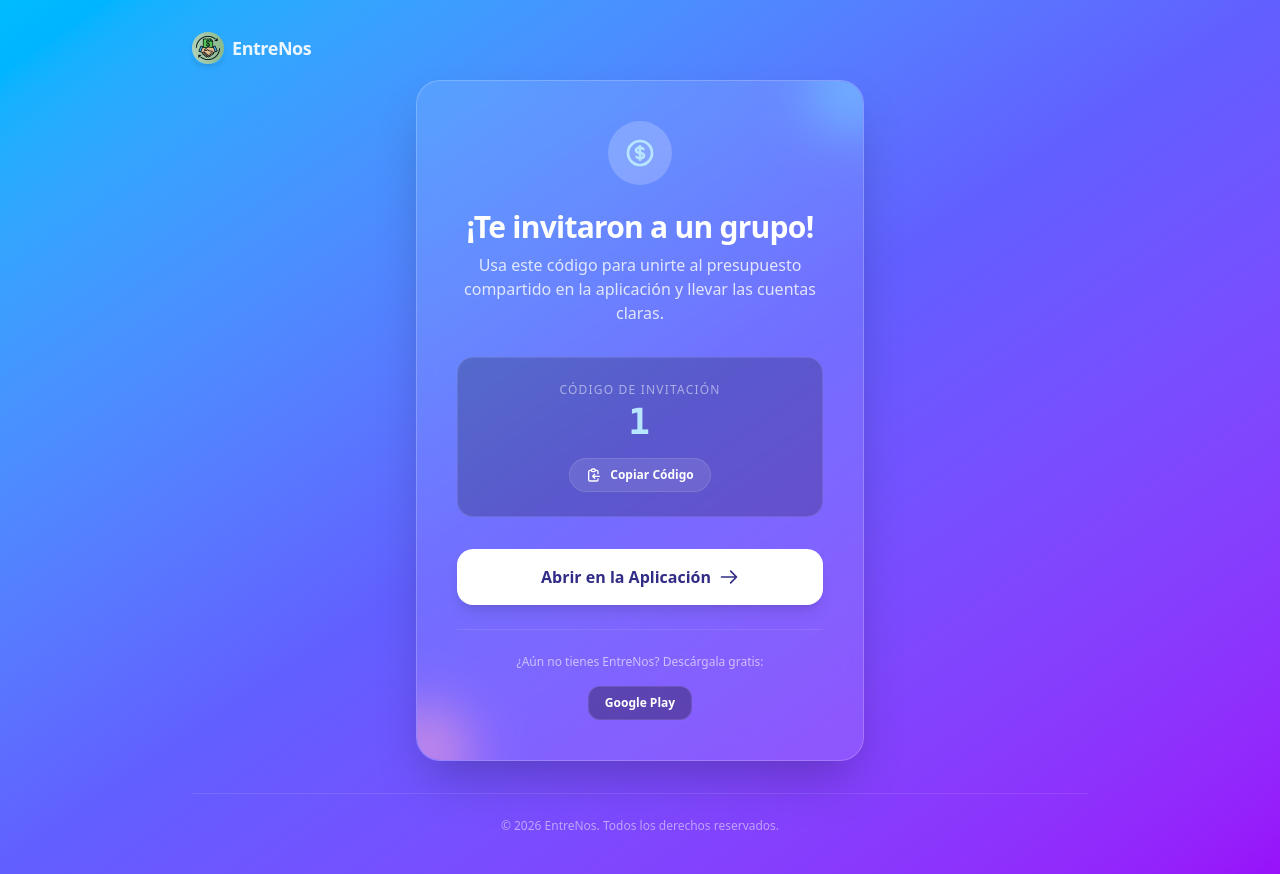
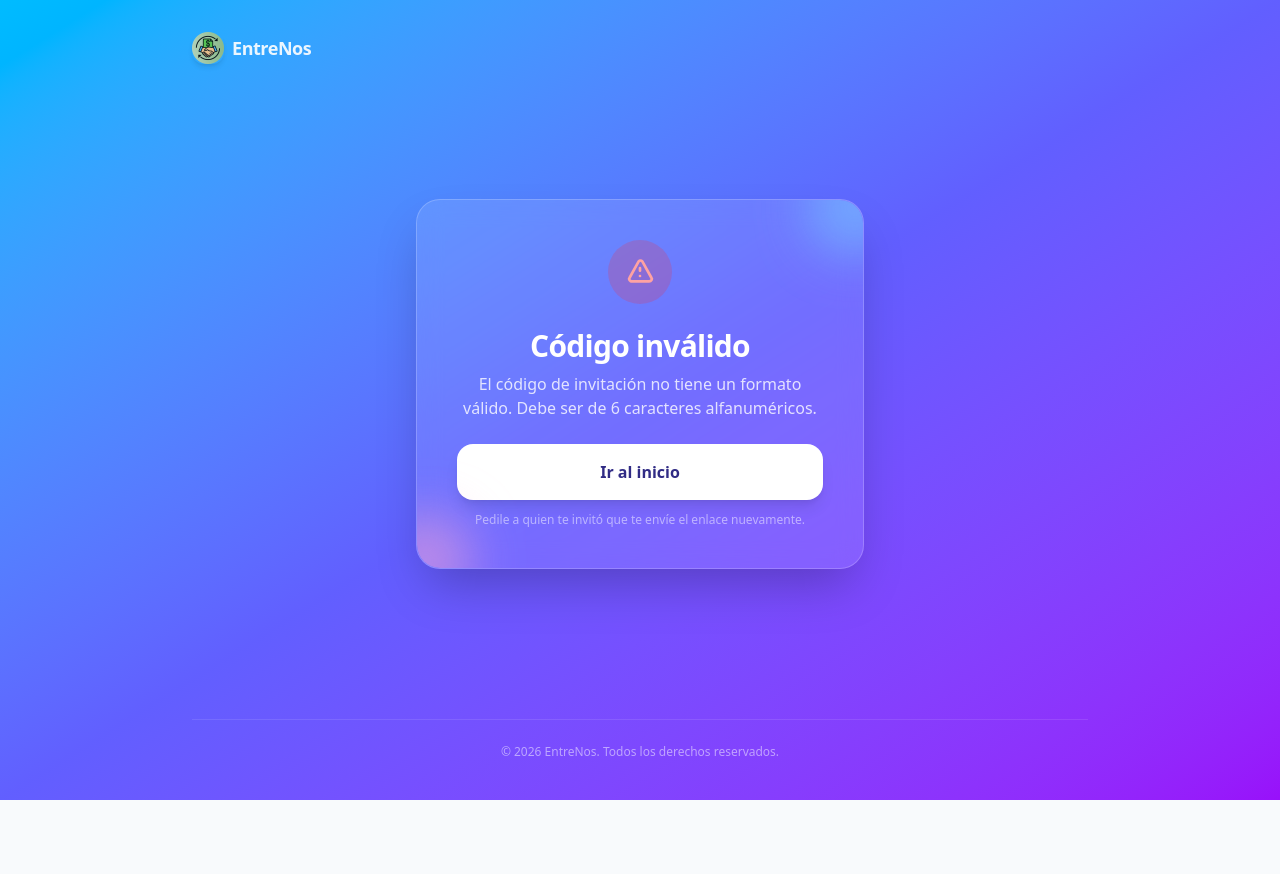
Before and after one commit to JoniMeichtry11/EntreNos-web, an Angular app: page /join-group/1 in a window 1280 px wide. After the commit the page ends 800 px from the top, so only its background shows below. Built offline with nearby package versions, Linux system fonts and the light colour scheme.

Commit message:
feat: update join-group

```diff
--- a/src/app/join-group/join-group.component.html
+++ b/src/app/join-group/join-group.component.html
@@ -15,6 +15,30 @@
       <div class="absolute -top-10 -right-10 w-24 h-24 bg-sky-300 rounded-full mix-blend-multiply filter blur-xl opacity-30 animate-pulse"></div>
       <div class="absolute -bottom-10 -left-10 w-24 h-24 bg-pink-300 rounded-full mix-blend-multiply filter blur-xl opacity-30 animate-pulse"></div>
 
+      <!-- ═══ INVALID CODE STATE ═══ -->
+      <ng-container *ngIf="invalidCode">
+        <!-- Error Icon -->
+        <div class="inline-flex items-center justify-center w-16 h-16 rounded-full bg-red-500/20 mb-6 relative">
+          <svg class="h-8 w-8 text-red-300" fill="none" viewBox="0 0 24 24" stroke="currentColor">
+            <path stroke-linecap="round" stroke-linejoin="round" stroke-width="2" d="M12 9v2m0 4h.01m-6.938 4h13.856c1.54 0 2.502-1.667 1.732-2.5L13.732 4c-.77-.833-1.964-.833-2.732 0L4.082 16.5c-.77.833.192 2.5 1.732 2.5z" />
+          </svg>
+        </div>
+
+        <h1 class="text-2xl md:text-3xl font-extrabold tracking-tight mb-2">Código inválido</h1>
+        <p class="text-white/80 text-sm md:text-base mb-6">{{ errorMessage }}</p>
+
+        <!-- Suggest actions -->
+        <div class="space-y-3">
+          <a routerLink="/"
+            class="block w-full bg-white text-indigo-900 hover:bg-sky-50 font-extrabold py-4 px-6 rounded-2xl shadow-lg transition-all duration-300 hover:shadow-xl hover:-translate-y-0.5 active:translate-y-0">
+            Ir al inicio
+          </a>
+          <p class="text-white/50 text-xs">Pedile a quien te invitó que te envíe el enlace nuevamente.</p>
+        </div>
+      </ng-container>
+
+      <!-- ═══ VALID CODE STATE ═══ -->
+      <ng-container *ngIf="!invalidCode">
         <!-- Icon -->
         <div class="inline-flex items-center justify-center w-16 h-16 rounded-full bg-white/20 mb-6 relative">
           <svg class="h-8 w-8 text-sky-200" fill="none" viewBox="0 0 24 24" stroke="currentColor">
@@ -34,35 +58,69 @@
 
           <button
             (click)="copyCode()"
-          class="mt-4 inline-flex items-center gap-2 bg-white/10 hover:bg-white/20 active:scale-95 transition-all text-xs font-semibold px-4 py-2 rounded-full border border-white/10"
+            [class]="copied
+              ? 'mt-4 inline-flex items-center gap-2 bg-green-500/30 text-green-200 text-xs font-semibold px-4 py-2 rounded-full border border-green-400/30 transition-all'
+              : 'mt-4 inline-flex items-center gap-2 bg-white/10 hover:bg-white/20 active:scale-95 transition-all text-xs font-semibold px-4 py-2 rounded-full border border-white/10'"
           >
-          <svg class="h-4 w-4" fill="none" viewBox="0 0 24 24" stroke="currentColor">
+            <!-- Copy icon -->
+            <svg *ngIf="!copied" class="h-4 w-4" fill="none" viewBox="0 0 24 24" stroke="currentColor">
               <path stroke-linecap="round" stroke-linejoin="round" stroke-width="2" d="M8 5H6a2 2 0 00-2 2v12a2 2 0 002 2h10a2 2 0 002-2v-1M8 5a2 2 0 002 2h2a2 2 0 002-2M8 5a2 2 0 012-2h2a2 2 0 012 2m0 0h2a2 2 0 012 2v3m2 4H10m0 0l3-3m-3 3l3 3" />
             </svg>
-          {{ copied ? '¡Copiado!' : 'Copiar Código' }}
+            <!-- Checkmark icon -->
+            <svg *ngIf="copied" class="h-4 w-4" fill="none" viewBox="0 0 24 24" stroke="currentColor">
+              <path stroke-linecap="round" stroke-linejoin="round" stroke-width="2" d="M5 13l4 4L19 7" />
+            </svg>
+            {{ copied ? '¡Código copiado!' : 'Copiar Código' }}
           </button>
         </div>
 
         <!-- Action Button -->
         <button
           (click)="openApp()"
-        class="w-full bg-white text-indigo-900 hover:bg-sky-50 font-extrabold py-4 px-6 rounded-2xl shadow-lg transition-all duration-300 hover:shadow-xl hover:-translate-y-0.5 active:translate-y-0 flex items-center justify-center gap-2 mb-6"
+          [disabled]="openingApp"
+          class="w-full bg-white text-indigo-900 hover:bg-sky-50 font-extrabold py-4 px-6 rounded-2xl shadow-lg transition-all duration-300 hover:shadow-xl hover:-translate-y-0.5 active:translate-y-0 flex items-center justify-center gap-2 mb-6 disabled:opacity-60 disabled:cursor-wait"
         >
-        <span>Abrir en la Aplicación</span>
-        <svg class="h-5 w-5" fill="none" viewBox="0 0 24 24" stroke="currentColor">
+          <span *ngIf="!openingApp">Abrir en la Aplicación</span>
+          <span *ngIf="openingApp">Abriendo...</span>
+          <svg *ngIf="!openingApp" class="h-5 w-5" fill="none" viewBox="0 0 24 24" stroke="currentColor">
             <path stroke-linecap="round" stroke-linejoin="round" stroke-width="2" d="M14 5l7 7m0 0l-7 7m7-7H3" />
+          </svg>
+          <!-- Spinner -->
+          <svg *ngIf="openingApp" class="animate-spin h-5 w-5" xmlns="http://www.w3.org/2000/svg" fill="none" viewBox="0 0 24 24">
+            <circle class="opacity-25" cx="12" cy="12" r="10" stroke="currentColor" stroke-width="4"></circle>
+            <path class="opacity-75" fill="currentColor" d="M4 12a8 8 0 018-8V0C5.373 0 0 5.373 0 12h4z"></path>
           </svg>
         </button>
 
-      <!-- App Download Helper -->
-      <div class="border-t border-white/10 pt-6">
-        <p class="text-white/60 text-xs mb-4">¿Aún no tienes EntreNos? Descárgala gratis:</p>
+        <!-- ═══ STORE FALLBACK (shown when deep link fails) ═══ -->
+        <div *ngIf="showStoreFallback" class="bg-yellow-500/10 border border-yellow-400/20 rounded-2xl p-5 mb-6 animate-fade-in">
+          <p class="text-yellow-200 text-sm font-semibold mb-1">
+            🤔 Parece que no tenés la app instalada
+          </p>
+          <p class="text-white/60 text-xs mb-4">
+            Descargá EntreNos desde Google Play y luego volvé a tocar el enlace de invitación.
+          </p>
+          <button
+            (click)="goToStore()"
+            class="w-full bg-green-500 hover:bg-green-600 text-white font-bold py-3 px-6 rounded-xl shadow-md transition-all duration-200 hover:shadow-lg active:scale-95 flex items-center justify-center gap-2"
+          >
+            <svg class="h-5 w-5" viewBox="0 0 24 24" fill="currentColor">
+              <path d="M3.609 1.814L13.792 12 3.61 22.186a.996.996 0 01-.61-.92V2.734a1 1 0 01.609-.92zm10.89 10.893l2.302 2.302-10.937 6.333 8.635-8.635zm3.199-1.292l2.834 1.642a1 1 0 010 1.736l-2.834 1.642-2.544-2.544 2.544-2.476zM5.864 3.467L16.8 9.8l-2.302 2.302-8.634-8.635z" />
+            </svg>
+            Descargar desde Google Play
+          </button>
+        </div>
+
+        <!-- App Download Helper (always visible) -->
+        <div class="border-t border-white/10 pt-6" *ngIf="!showStoreFallback">
+          <p class="text-white/60 text-xs mb-4">¿Aún no tenés EntreNos? Descárgala gratis:</p>
           <div class="flex justify-center gap-3">
-          <a href="#" class="bg-black/30 hover:bg-black/40 border border-white/10 px-4 py-2 rounded-xl text-xs font-bold transition-colors">
+            <a (click)="goToStore()" class="bg-black/30 hover:bg-black/40 border border-white/10 px-4 py-2 rounded-xl text-xs font-bold transition-colors cursor-pointer">
               Google Play
             </a>
           </div>
         </div>
+      </ng-container>
     </div>
   </main>
 
--- a/src/app/join-group/join-group.component.ts
+++ b/src/app/join-group/join-group.component.ts
@@ -14,28 +14,86 @@ export class JoinGroupComponent implements OnInit {
   isMobile = false;
   currentYear = new Date().getFullYear();
 
+  /** true when the invite code is missing or has an invalid format */
+  invalidCode = false;
+  /** message shown when code validation fails */
+  errorMessage = '';
+  /** true while we're trying to open the native app */
+  openingApp = false;
+  /** true when the deep link timed out and we show the store fallback */
+  showStoreFallback = false;
+
+  private readonly PLAY_STORE_URL =
+    'https://play.google.com/store/apps/details?id=com.entrenos.app';
+
   constructor(private route: ActivatedRoute) {}
 
   ngOnInit() {
     this.inviteCode = this.route.snapshot.paramMap.get('inviteCode') || '';
     this.detectDevice();
+    this.validateCode();
 
-    if (this.isMobile && this.inviteCode) {
+    if (!this.invalidCode && this.isMobile && this.inviteCode) {
       this.openApp();
     }
   }
 
+  // ── Validation ──────────────────────────────────────────────────────
+  private validateCode() {
+    if (!this.inviteCode) {
+      this.invalidCode = true;
+      this.errorMessage = 'El enlace no contiene un código de invitación válido.';
+      return;
+    }
+
+    // Code must be 6 alphanumeric characters
+    const validPattern = /^[A-Za-z0-9]{6}$/;
+    if (!validPattern.test(this.inviteCode)) {
+      this.invalidCode = true;
+      this.errorMessage = 'El código de invitación no tiene un formato válido. Debe ser de 6 caracteres alfanuméricos.';
+      return;
+    }
+
+    this.invalidCode = false;
+    this.errorMessage = '';
+  }
+
+  // ── Device detection ────────────────────────────────────────────────
   detectDevice() {
     const userAgent = navigator.userAgent || navigator.vendor || (window as any).opera;
     this.isMobile = /android|ipad|iphone|ipod/i.test(userAgent);
   }
 
+  // ── Open native app with fallback to Play Store ─────────────────────
   openApp() {
-    if (!this.inviteCode) return;
+    if (!this.inviteCode || this.invalidCode) return;
+
+    this.openingApp = true;
+    this.showStoreFallback = false;
+
     const deepLinkUrl = `entrenos://join-group/${this.inviteCode}`;
+
+    // Record the time so we can detect if the deep link actually opened
+    const start = Date.now();
+
     window.location.href = deepLinkUrl;
+
+    // If the app is installed, the browser loses focus almost immediately.
+    // If after ~1.5s we're still here, the app isn't installed → show fallback.
+    setTimeout(() => {
+      // If more than 2s passed the page was probably hidden (app opened)
+      if (Date.now() - start < 2000) {
+        this.openingApp = false;
+        this.showStoreFallback = true;
+      }
+    }, 1500);
   }
 
+  goToStore() {
+    window.open(this.PLAY_STORE_URL, '_blank');
+  }
+
+  // ── Copy code to clipboard ─────────────────────────────────────────
   async copyCode() {
     if (!this.inviteCode) return;
     try {
```
Lines whose indentation alone changed are shown as unchanged.
